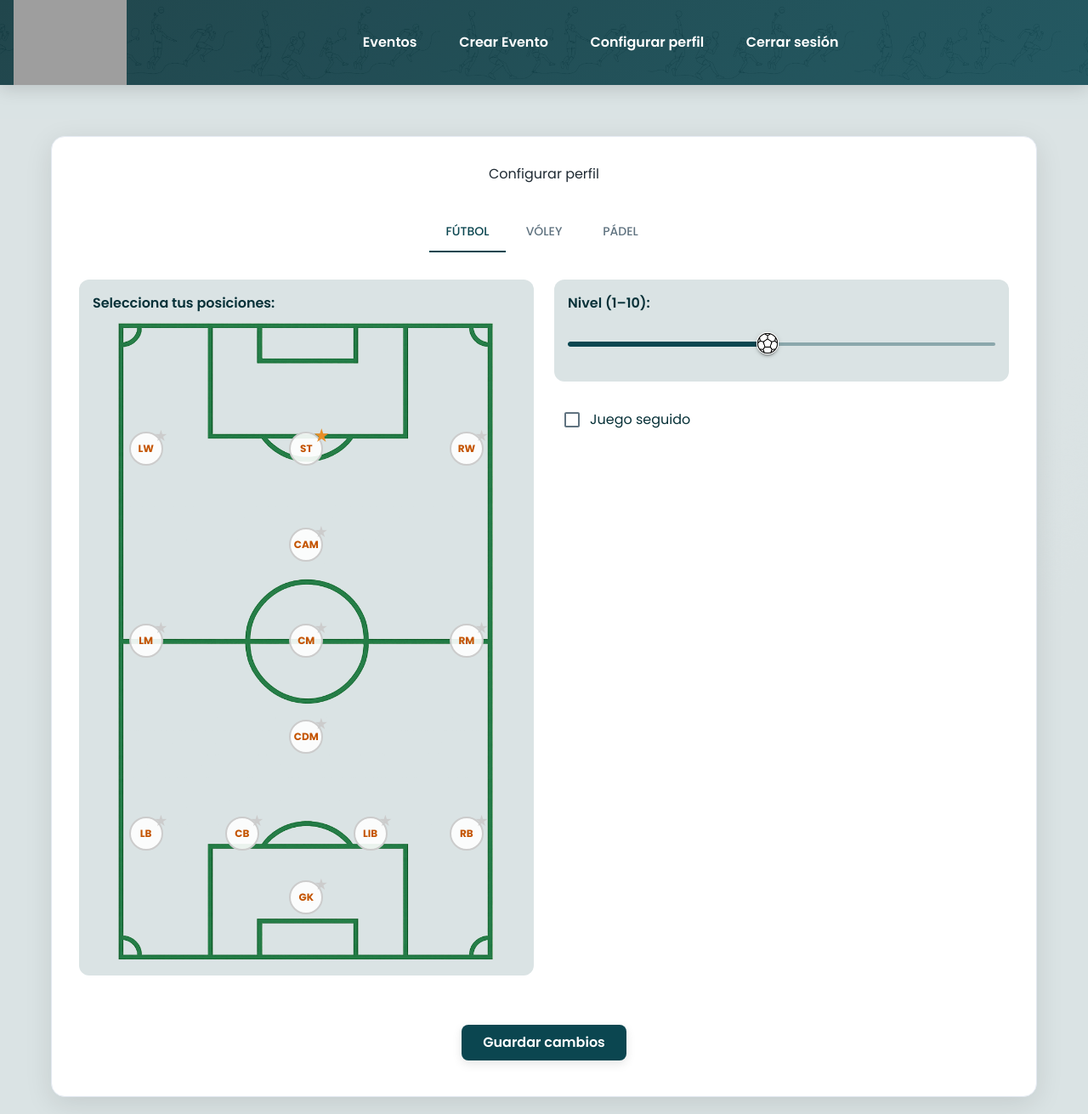
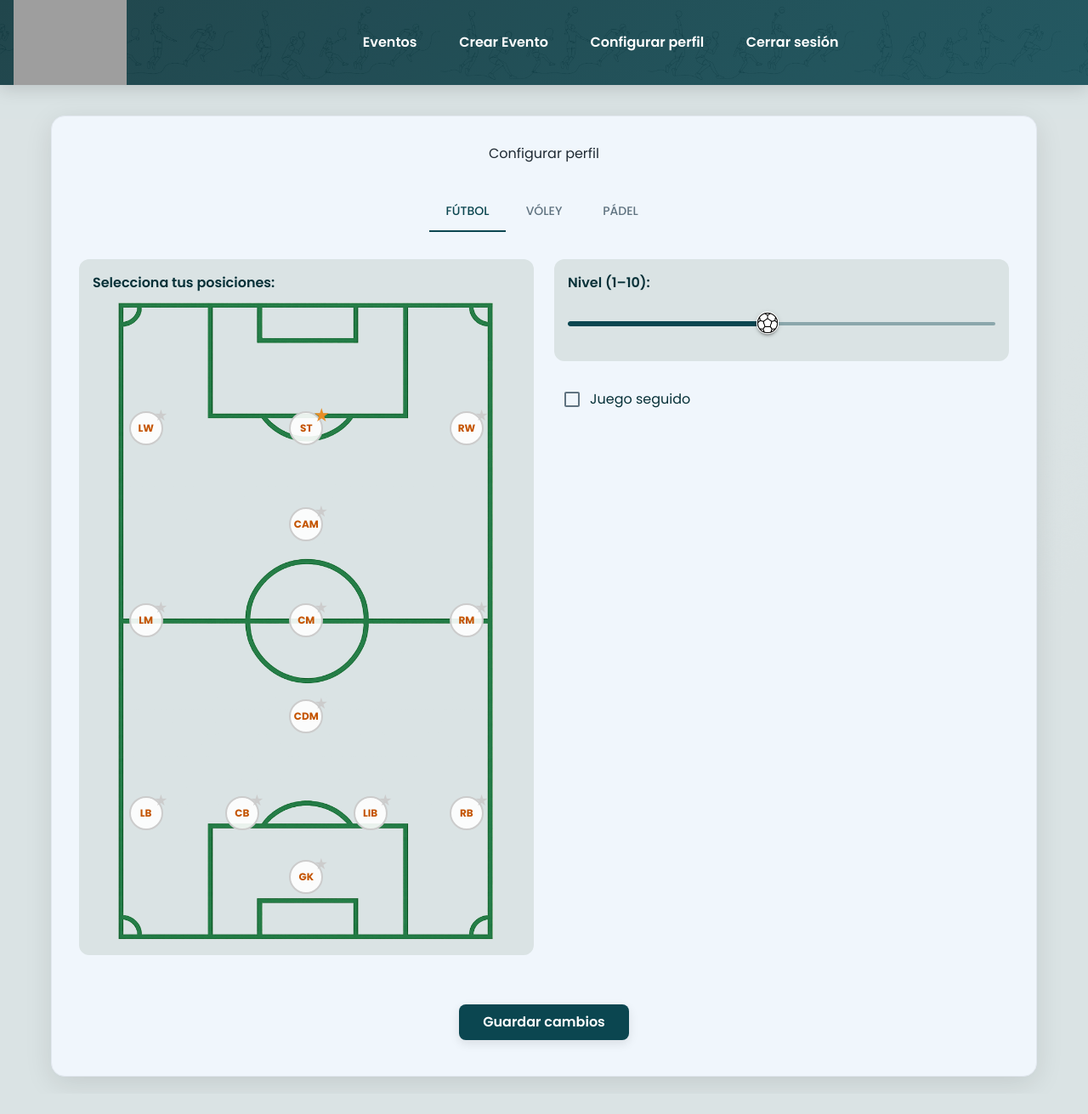
Before and after one commit to aarongutierrez08/sportbook-frontend, a React (Vite) app: page /profile in a window 1280 px wide. Shown: the whole page at 85% size. After the commit the page ends 1287 px from the top, so only its background shows below. Built offline with nearby package versions, Linux system fonts and the light colour scheme; no server answers; sample sign-in values are in the browser's storage; grey boxes are pictures that could not be loaded.

Commit message:
feat: improve container styles

```diff
--- a/src/App.tsx
+++ b/src/App.tsx
@@ -3,9 +3,8 @@ import EventCardsPage from "./pages/EventCardsPage.tsx";
 import Layout from "./commons/components/layout.tsx";
 import { Toaster } from "react-hot-toast";
 import AuthPage from "./pages/AuthPage.tsx";
-import { BrowserRouter, Route, Routes } from "react-router";
+import { BrowserRouter, Route, Routes, Navigate } from "react-router";
 import RequireAuth from "./commons/components/RequiereAuth.tsx";
-import { Navigate } from "react-router";
 import EventPage from "./pages/EventPage/EventPage.tsx";
 import ProfilePage from "./pages/ProfilePage.tsx";
 
--- a/src/commons/components/Header.tsx
+++ b/src/commons/components/Header.tsx
@@ -1,6 +1,5 @@
 import React, { useEffect, useState } from "react";
 import "../../styles/header.css";
-import logo from "../../assets/logo.png";
 import logo3 from "../../assets/logo3.png";
 import { clearAuthData } from "../../api/axios";
 
--- a/src/index.css
+++ b/src/index.css
@@ -21,7 +21,7 @@
 
     /* Neutros */
     --color-white: #ffffff;
-    --color-surface: #f7f9fb;
+    --color-surface: #f0f6fc;
     --color-text-dark: #1f2a33;
     --color-text-muted: #607380;
     --color-border: #e3e8ee;
@@ -71,13 +71,6 @@ html {
 *, *::before, *::after {
     font: inherit;
     font-family: inherit;
-}
-
-body {
-  min-height: 100vh;
-  color: #1e293b;
-  position: relative;
-  font-weight: 400;
 }
 
 .container {
@@ -154,35 +147,6 @@ body {
     color: var(--color-text-gray);
 }
 
-/* ----------- Formularios (login, registro, crear evento) ----------- */
-.auth-container {
-    max-width: 400px;
-    margin: 2rem auto;
-}
-
-.auth-tabs {
-    display: flex;
-    margin-bottom: 2rem;
-    background: #f1f5f9;
-    border-radius: 12px;
-    padding: 4px;
-}
-
-.auth-tab {
-    flex: 1;
-    padding: 12px;
-    text-align: center;
-    border-radius: 8px;
-    cursor: pointer;
-    transition: all 0.3s ease;
-    font-weight: 600;
-}
-
-.auth-tab.active {
-  background: var(--color-primary);
-  color: var(--color-white);
-}
-
 .form-group {
     margin-bottom: 1.5rem;
 }
@@ -240,11 +204,12 @@ body {
     background: var(--color-primary);
     color: var(--color-white);
     padding: 8px 12px;
+    width: 150px;
 }
 
 .btn--block { width: 100%; }
-.btn--sm    { padding: 8px 12px; font-size: 14px; }
-.btn--lg    { padding: 12px 24px; font-size: 16px; }
+.btn--sm    { padding: 8px 12px; font-size: 14px; width: 150px; }
+.btn--lg    { padding: 12px 24px; font-size: 16px; width: 200px; }
 
 .btn:disabled,
 .btn[aria-disabled="true"] {
--- a/src/styles/profile-page.css
+++ b/src/styles/profile-page.css
@@ -1,10 +1,9 @@
 .profile-card {
-  background: var(--color-white);
+  background: var(--color-surface);
   border-radius: 16px;
   padding: 2rem;
   box-shadow: 0 8px 32px var(--shadow-default);
   border: 1px solid #e2e8f0;
-  margin-top: 1.5rem;
 }
 
 .profile-header {
--- a/src/theme/theme.ts
+++ b/src/theme/theme.ts
@@ -19,7 +19,7 @@ export const COLOR_SECONDARY_BACKGROUND = "#fdeade" as const; // fondo suave sec
 
 // Texto y superficies
 export const COLOR_WHITE = "#ffffff" as const;          // --color-white
-export const COLOR_SURFACE = "#f7f9fb" as const;        // --color-surface
+export const COLOR_SURFACE = "#f0f6fc" as const;        // --color-surface
 export const COLOR_TEXT_DARK = "#1f2a33" as const;      // --color-text-dark
 export const COLOR_TEXT_MUTED = "#607380" as const;     // --color-text-muted
 export const COLOR_TEXT_GRAY = "#e3e8ee" as const;      // usado como divider/border
@@ -41,8 +41,8 @@ export const COLORS = {
   SECONDARY_DARK: COLOR_SECONDARY_DARK,
   SECONDARY_LIGHT: COLOR_SECONDARY_LIGHT,
 
-  SECONDARY_INTERMEDIATE: COLOR_SECONDARY_BACKGROUND,
-  SECONDARY_BACKGROUND: COLOR_PRIMARY_BACKGROUND,
+  PRIMARY_BACKGROUND: COLOR_PRIMARY_BACKGROUND,
+  SECONDARY_BACKGROUND: COLOR_SECONDARY_BACKGROUND,
 
   WHITE: COLOR_WHITE,
   SURFACE: COLOR_SURFACE,
@@ -73,8 +73,8 @@ export const theme = createTheme({
     },
     error: { main: COLORS.ERROR },
     text: { primary: COLORS.TEXT_DARK, secondary: COLORS.TEXT_MUTED },
-    background: { default: COLORS.SECONDARY_BACKGROUND, paper: COLORS.SURFACE },
-    divider: COLORS.TEXT_GRAY, // aquí ahora es un color de borde neutro #e3e8ee
+    background: { default: COLORS.PRIMARY_BACKGROUND, paper: COLORS.SURFACE },
+    divider: COLORS.TEXT_GRAY,
   },
   typography: {
     fontFamily: FONT_FAMILY,
```
